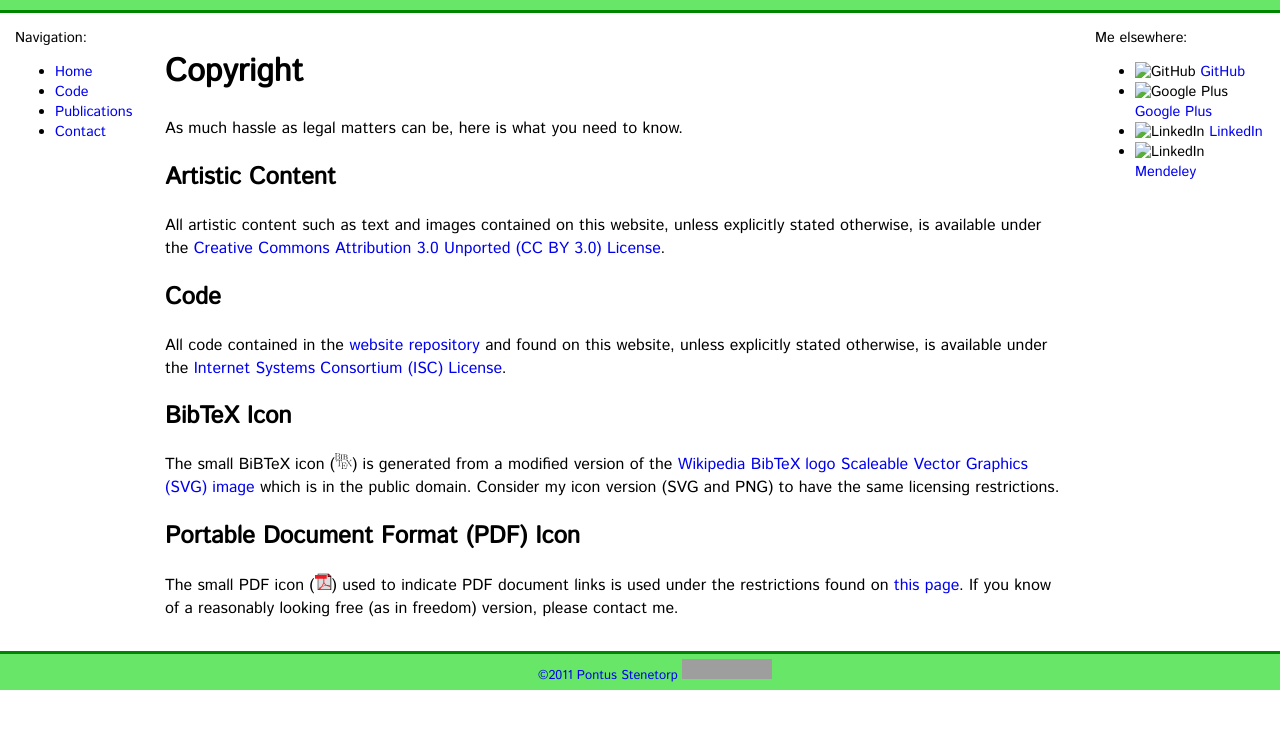
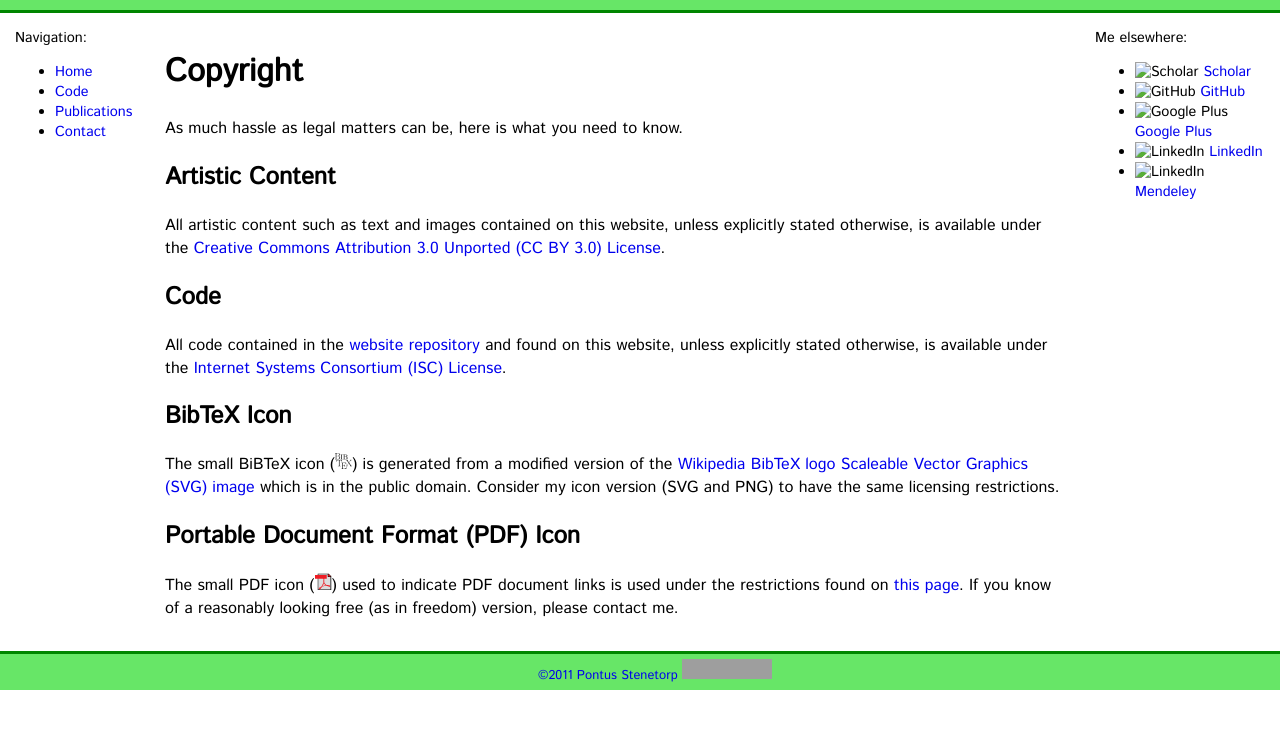
Before and after one commit to gbouchar/ninjin.github.io, a Jekyll site: the page built from copyright.md, in a window 1280 px wide. Shown: the top 729 px of the page. Built offline with Jekyll 4.4.1, drawn with Linux system fonts in a browser that asks for light colours; some web fonts are replaced; Markdown is read by kramdown in place of the engine named in the settings; grey boxes are pictures that could not be loaded.

Commit message:
Google Scholar link to "My citations".

```diff
--- a/_includes/elsewhere.html
+++ b/_includes/elsewhere.html
@@ -2,6 +2,11 @@ Me elsewhere:
 
 <ul>
     <!-- Is linking the favicons like this bad practice? -->
+    <li>
+        <img alt="Scholar" src="https://s2.googleusercontent.com/s2/favicons?alt=p&domain=scholar.google.com"/>
+        <a href="http://scholar.google.com/citations?user=5t495QgAAAAJ">Scholar</a>
+    </li>
+
     <li>
         <img alt="GitHub" src="https://s2.googleusercontent.com/s2/favicons?alt=p&domain=github.com"/>
         <a href="https://github.com/ninjin">GitHub</a>
```
